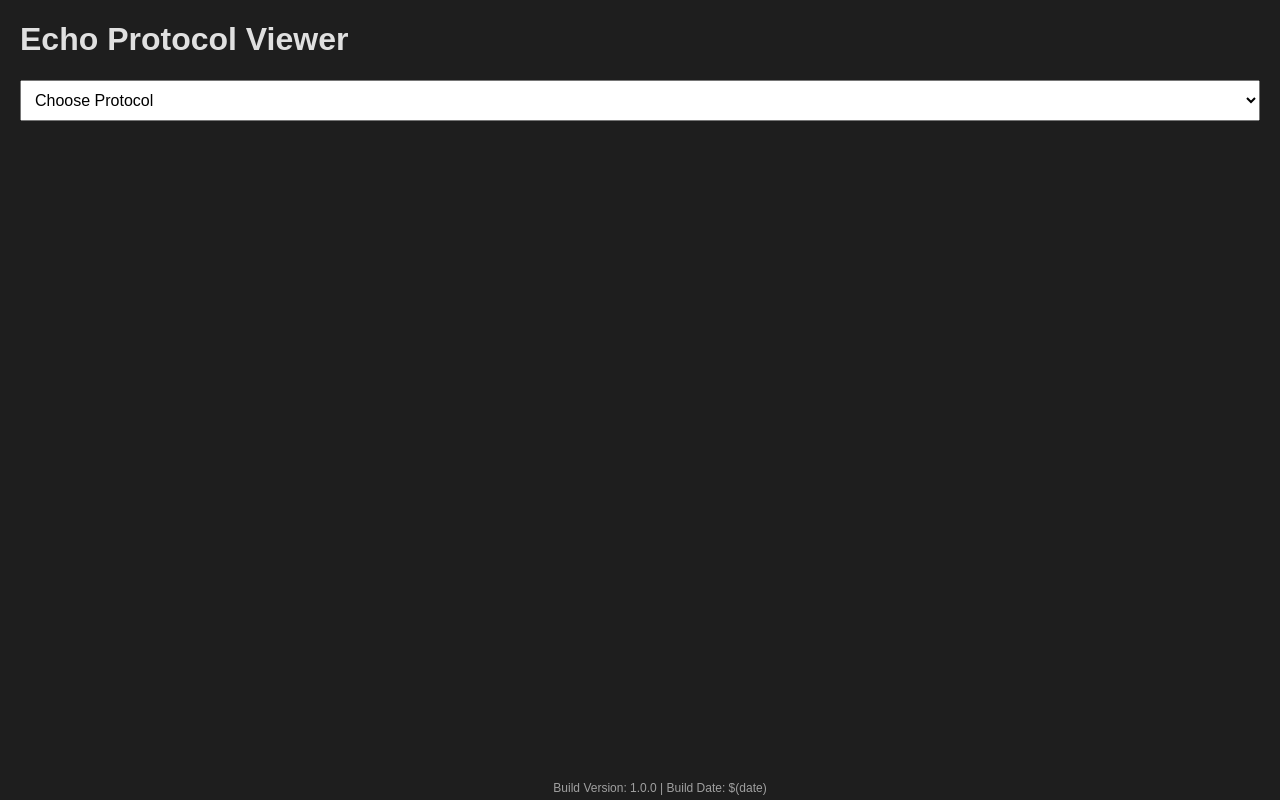
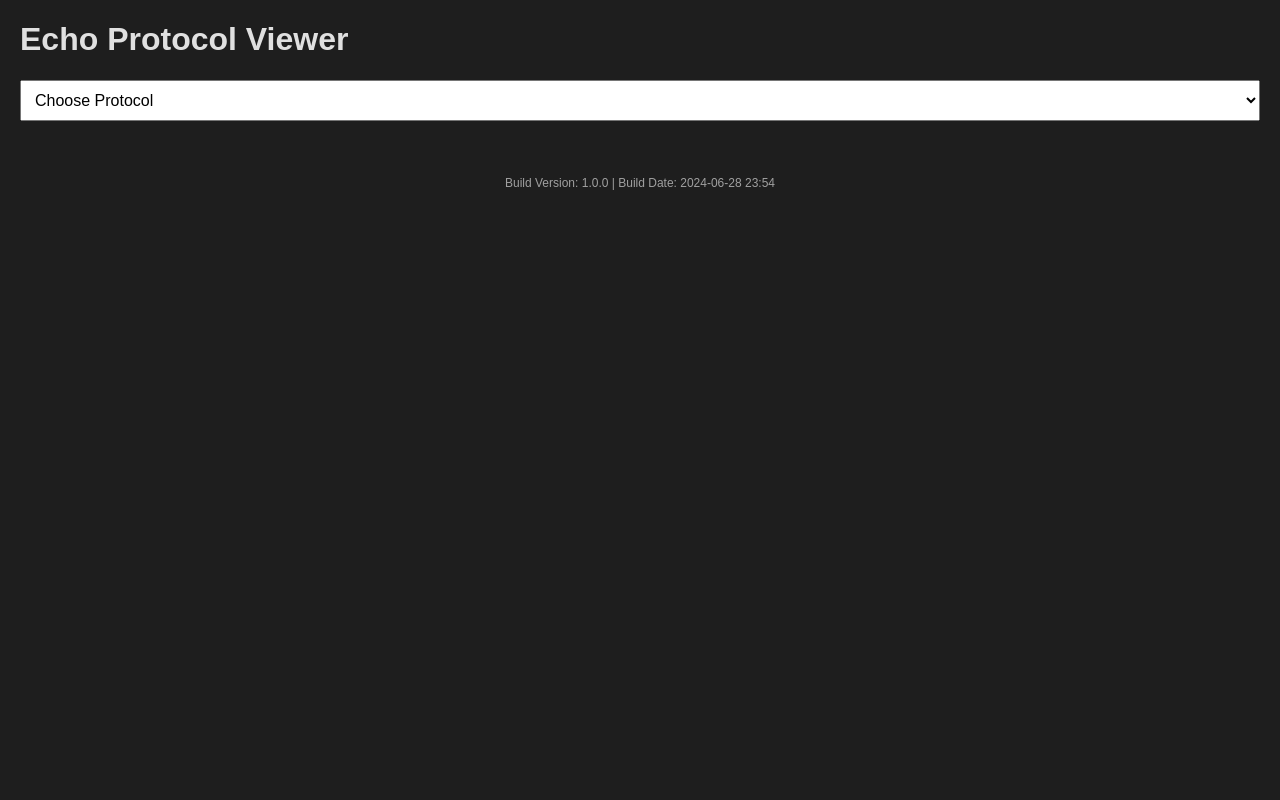
Before and after one commit to parameterz/gc-protocols, a React (Create React App) app: page / in a window 1280 px wide. Built offline with nearby package versions, Linux system fonts and the light colour scheme.

Commit message:
still with the build info
setting it manually

```diff
--- a/src/App.css
+++ b/src/App.css
@@ -60,8 +60,7 @@ video, img {
 }
 
 .build-info {
-  position: absolute;
-  bottom: 0;
+  margin-top: 50px;
   width: 100%;
   text-align: center;
   font-size: 12px;
```
Also changed, not shown: 1 other file (tests, documents, lock files or other folders).
